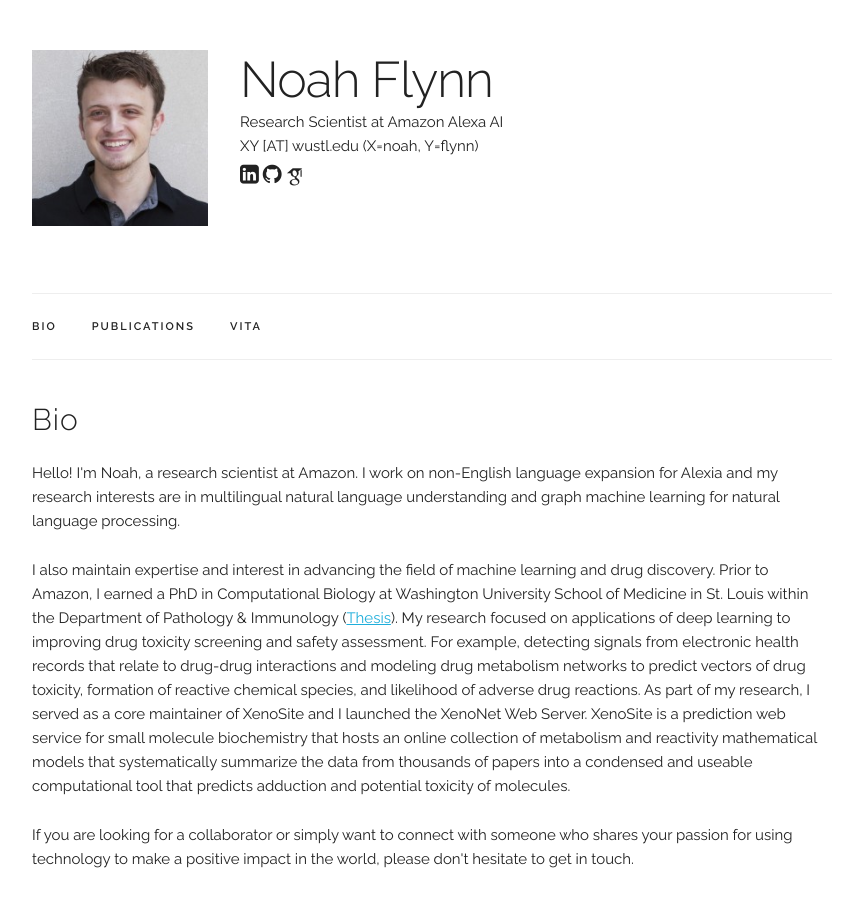
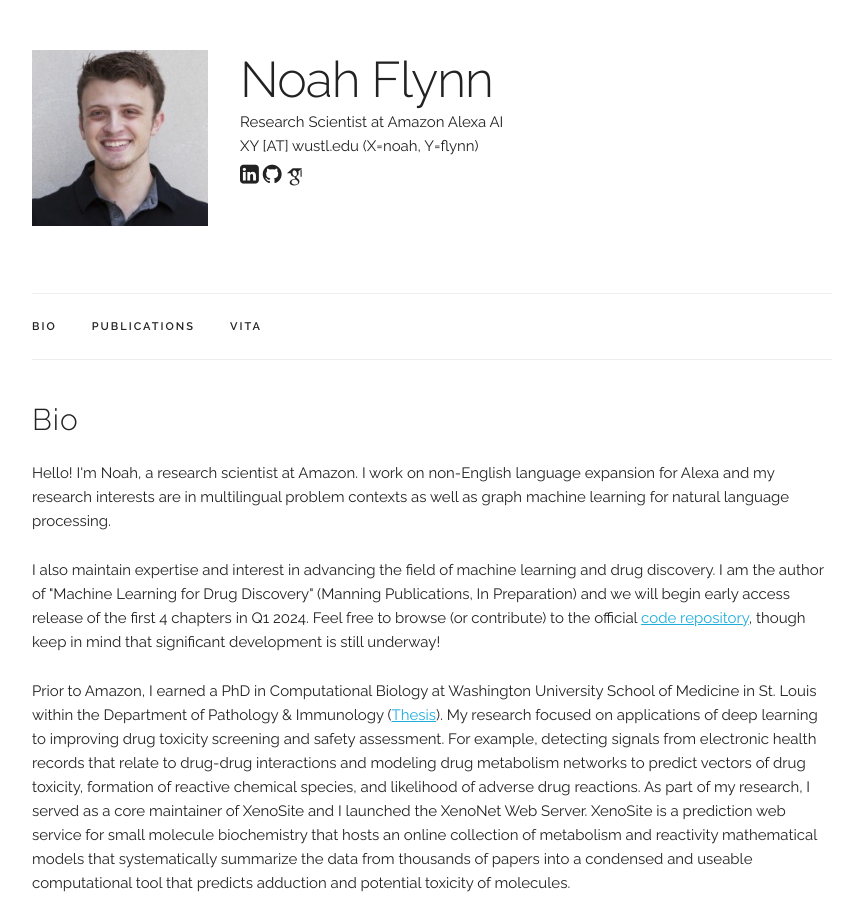
Before and after one commit to nrflynn2/nrflynn2.github.io, a Jekyll site: the page built from _pages/about.html, in a window 1280 px wide and 900 px high. Shown: the whole window, without its empty margins (208-1063 px from the left). Built offline with Jekyll 4.4.1, drawn with Linux system fonts in a browser that asks for light colours; some web fonts are replaced.

Commit message:
Update about.html with book info

```diff
--- a/_pages/about.html
+++ b/_pages/about.html
@@ -11,11 +11,16 @@
   <h4>Bio</h4>
   <p>
   Hello! I'm Noah, a research scientist at Amazon.
-  I work on non-English language expansion for Alexia and my research interests are in multilingual natural language understanding and graph machine learning for natural language processing.
+  I work on non-English language expansion for Alexa and my research interests are in multilingual problem contexts as well as graph machine learning for natural language processing.
   </p>
 
   <p>
   I also maintain expertise and interest in advancing the field of machine learning and drug discovery.
+  I am the author of "Machine Learning for Drug Discovery" (Manning Publications, In Preparation) and we will begin early access release of the first 4 chapters in Q1 2024.
+  Feel free to browse (or contribute) to the official <a href="https://github.com/nrflynn2/ml-drug-discovery" target="_blank">code repository</a>, though keep in mind that significant development is still underway!
+  </p>
+
+  <p>
   Prior to Amazon, I earned a PhD in Computational Biology at Washington University School of Medicine in St. Louis within the Department of Pathology & Immunology (<a href="https://www.proquest.com/openview/59a7e3ff01e444dd0b5199f26d96c10a/1?pq-origsite=gscholar&cbl=18750&diss=y" target="_blank">Thesis</a>).
   My research focused on applications of deep learning to improving drug toxicity screening and safety assessment.
   For example, detecting signals from electronic health records that relate to drug-drug interactions and modeling drug metabolism networks to predict vectors of drug toxicity, formation of reactive chemical species, and likelihood of adverse drug reactions.
```
